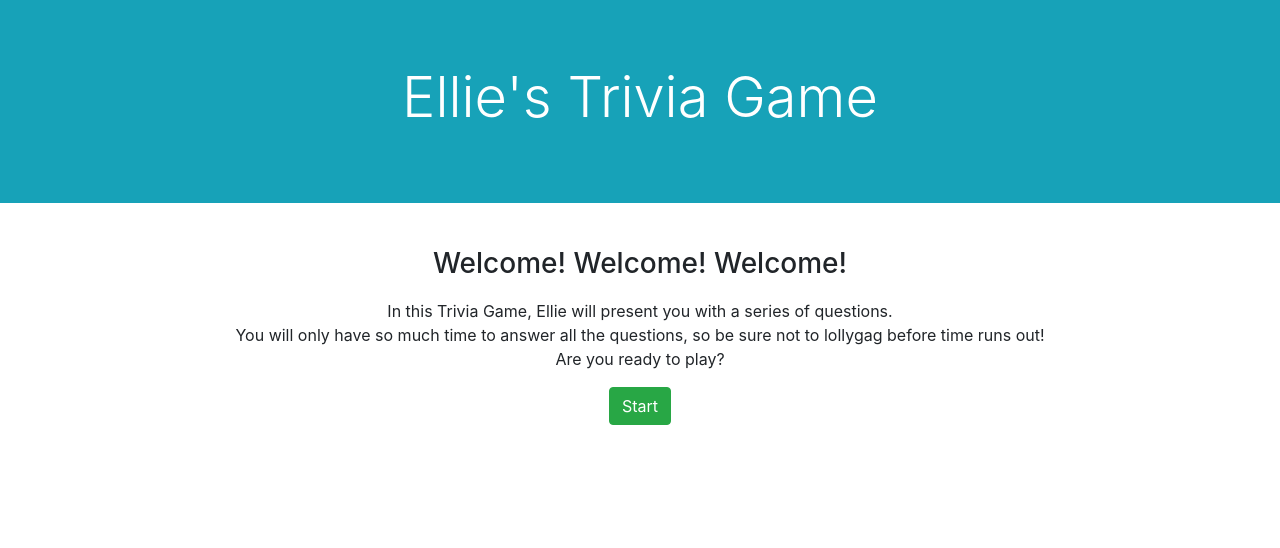
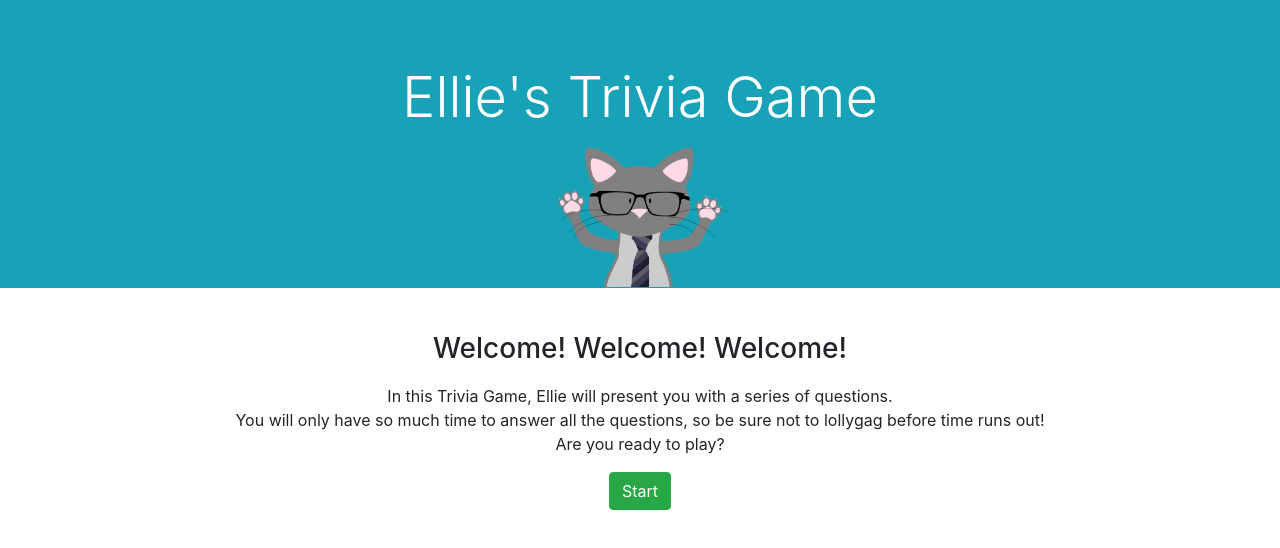
Before and after one commit to imi-tating/TriviaGame, a plain HTML site: page index.html in a window 1280 px wide. Drawn offline with nearby package versions, Linux system fonts and the light colour scheme.

Commit message:
add Ellie cat as John Oliver

```diff
--- a/assets/css/style.css
+++ b/assets/css/style.css
@@ -1,3 +1,12 @@
+.jumbotron {
+  padding-bottom: 1px;
+}
+
+#ellie-jOliver {
+  max-width: 13rem;
+  margin-bottom: 0;
+}
+
 h3 {
   line-height: 2em;
 }
--- a/index.html
+++ b/index.html
@@ -17,6 +17,7 @@
   <body class="text-center">
     <div class="jumbotron jumbotron-fluid bg-info">
       <h1 class="display-4 text-center text-white">Ellie's Trivia Game</h1>
+      <img id="ellie-jOliver" src="assets/images/ellieWelcome.png" alt="ellie's John Oliver look">
     </div>
 
     <div id="countdown-timer"></div>
```
Also changed, not shown: assets/images/ellieWelcome.png (added).
